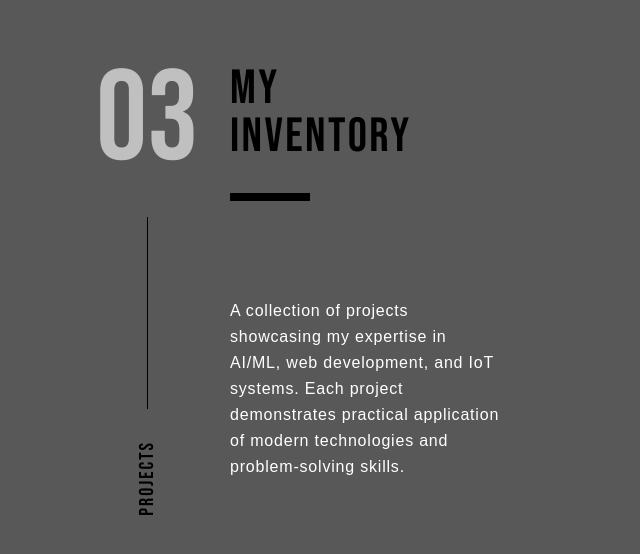
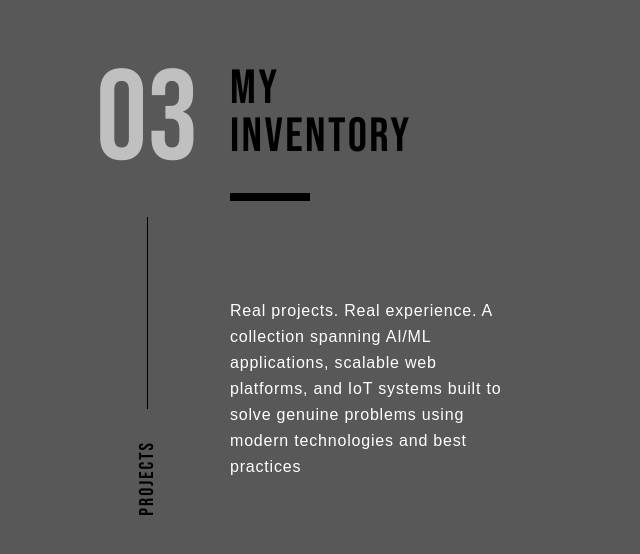
Before and after one commit to kalpokoch/MyPortfolio-25, a React (Vite) app: page / in a window 1280 px wide. Shown: the part 1615-2169 px from the top of the page, without its empty margins (0-640 px from the left). Built offline with nearby package versions, Linux system fonts and the light colour scheme; a web font is replaced by a local one.

Commit message:
ui changes to projects.tsx

```diff
--- a/src/components/landing/Projects.tsx
+++ b/src/components/landing/Projects.tsx
@@ -157,8 +157,8 @@ const Projects: React.FC<ProjectsProps> = ({ className = '' }) => {
         imageComponent={ProjectsStack}
       >
         <p className="text-base leading-relaxed text-white font-sansita">
-          A collection of projects showcasing my expertise in AI/ML, web development, and IoT systems.
-          Each project demonstrates practical application of modern technologies and problem-solving skills.
+          Real projects. Real experience. A collection spanning AI/ML applications, scalable web platforms,
+          and IoT systems built to solve genuine problems using modern technologies and best practices
         </p>
       </SectionLayout>
     </div>
--- a/src/components/layouts/SectionLayout.tsx
+++ b/src/components/layouts/SectionLayout.tsx
@@ -52,7 +52,7 @@ const SectionLayout: React.FC<SectionLayoutProps> = ({
     const VERTICAL_OFFSET_FACTOR = 0;    // increase to move target down more (was 0.2)
     const animationStartY = 200;            // start animation earlier (was 100)
     const animationDistance = 350;          // control scroll distance over which easing runs (was 400)
-    const EXTRA_ALLOWANCE = 1200;              // optional extra px allowed beyond clamp
+    const EXTRA_ALLOWANCE = 1665;              // optional extra px allowed beyond clamp
 
     const handleScroll = () => {
       if (!(sectionRef.current && sidebarRef.current && textRef.current)) return;
```
